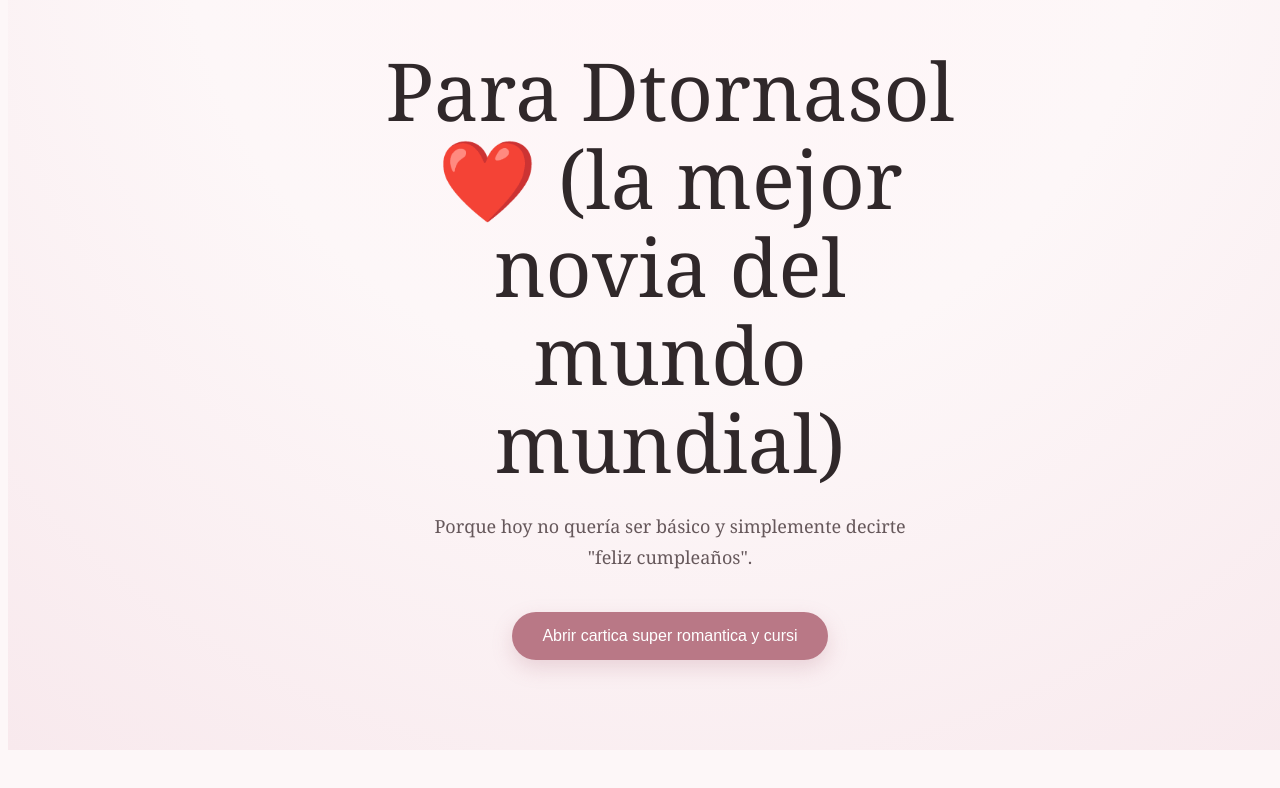
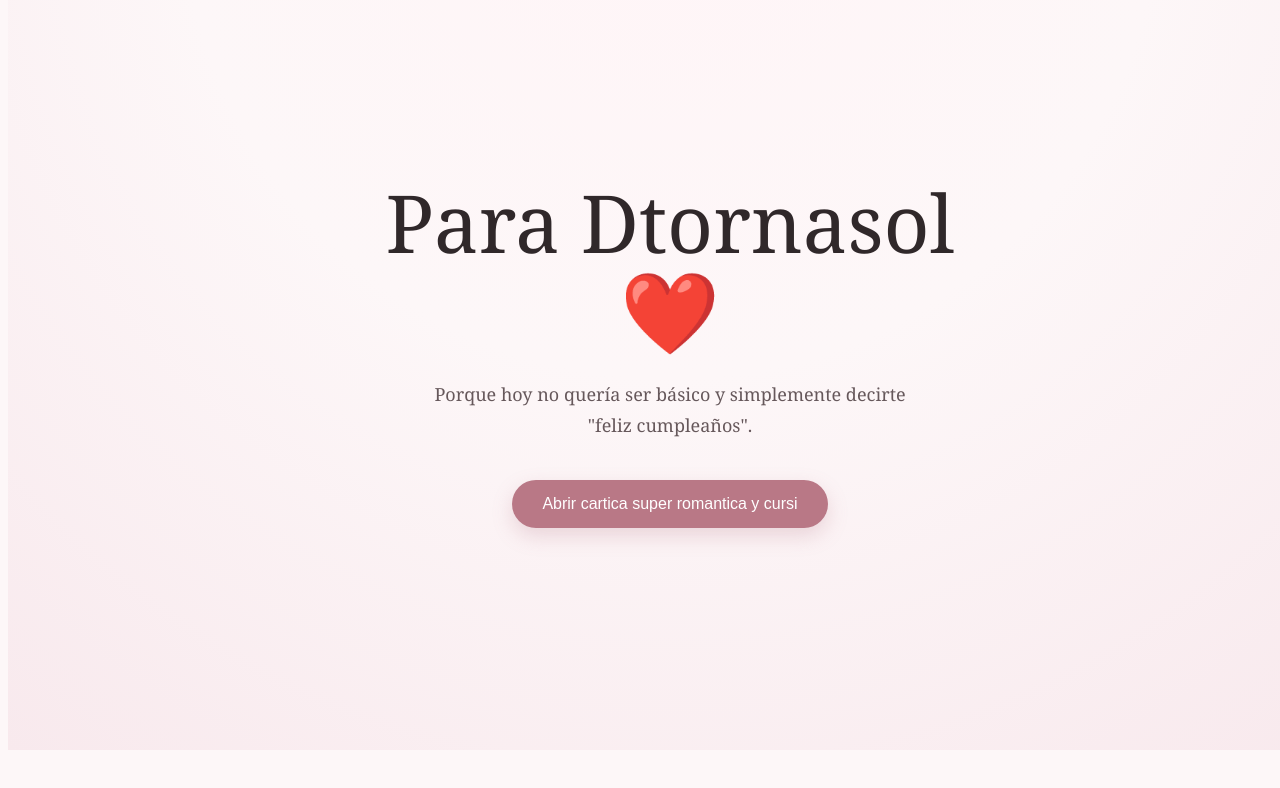
Before and after one commit to josephdto7/Mi_Pera_Linda.github.io, a plain HTML site: page index.html in a window 1280 px wide. Shown: the part 118-906 px from the top of the page. Drawn offline with Linux system fonts and the light colour scheme.

Commit message:
Update index.html

```diff
--- a/index.html
+++ b/index.html
@@ -15,8 +15,7 @@
 
         <div class="contenido-portada">
 
-            <h1>Para Dtornasol❤️
-            (la mejor novia del mundo mundial)</h1>
+            <h1>Para Dtornasol❤️</h1>
 
             <p class="subtitulo">
                 Porque hoy no quería ser básico y simplemente decirte<br>
```
